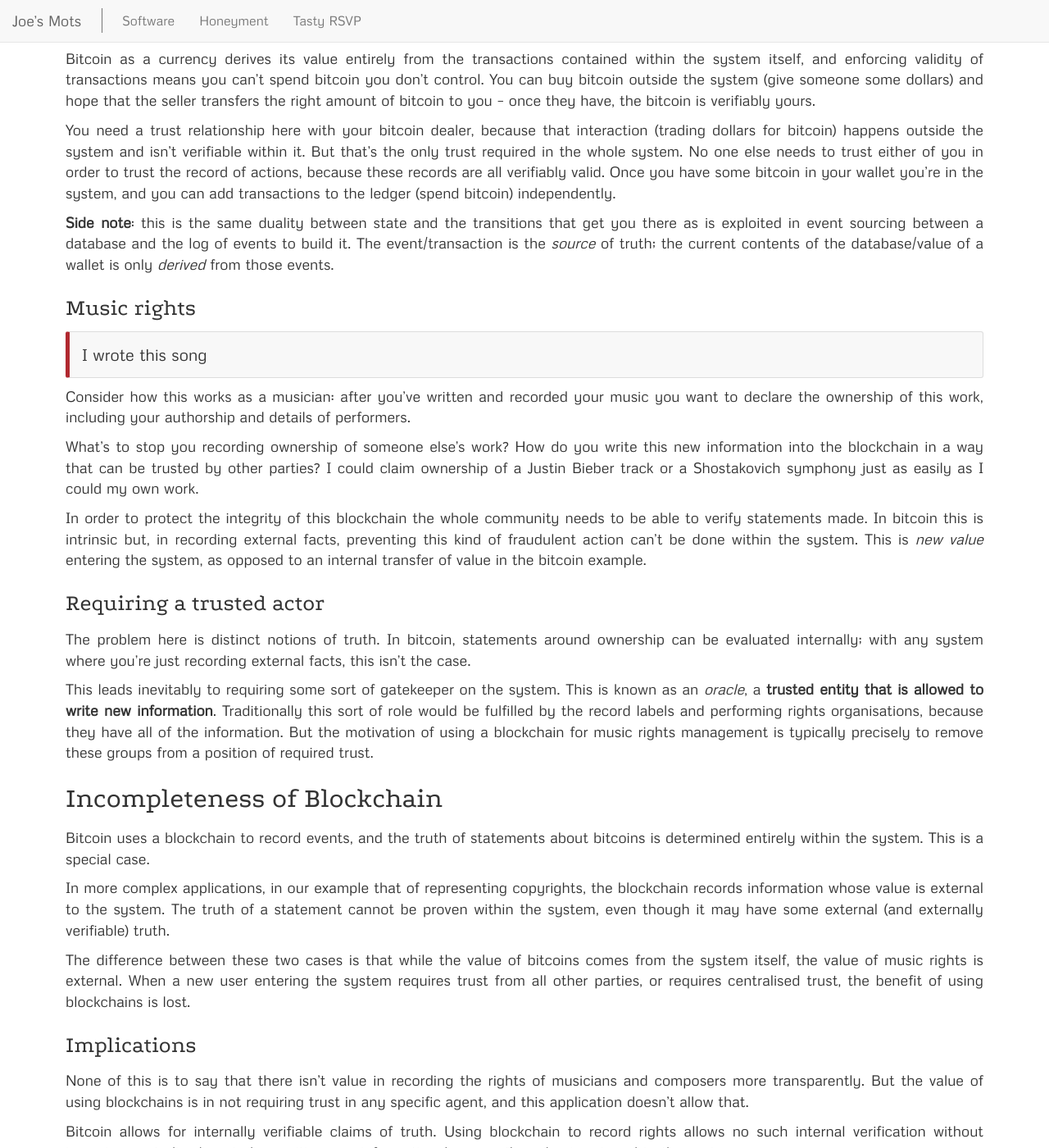
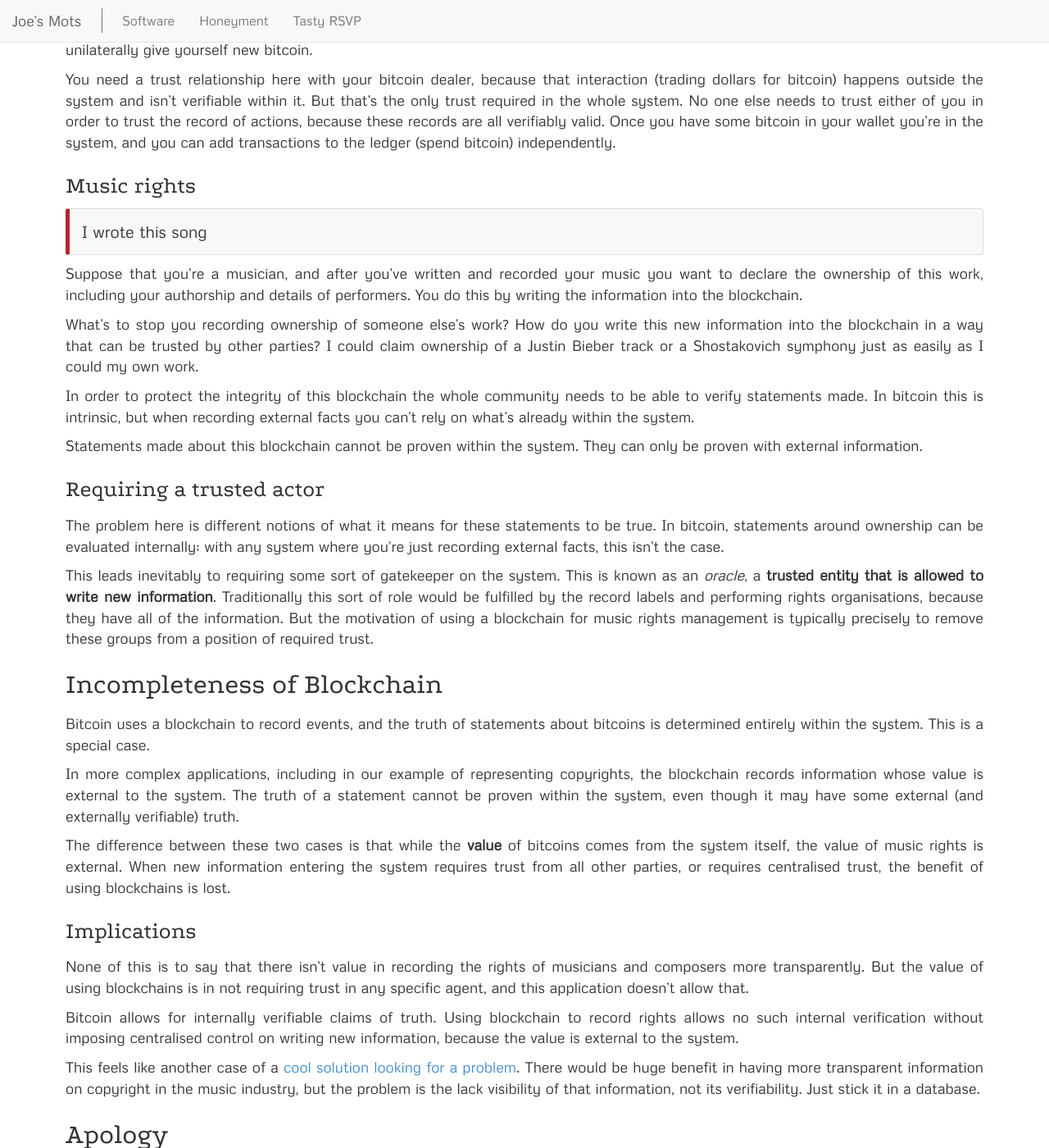
Before and after one commit to joekearney/joekearney.github.io, a Jekyll site: the page built from _posts/software/2017-02-17-godel-blockchain-theorem.md, in a window 1280 px wide and 1400 px high, scrolled down 1303 px. Shown: the whole window at 82% size. Built offline with Jekyll 4.4.1, drawn with Linux system fonts in a browser that asks for light colours; comment, search, counter and statistics services are not loaded; some of the changed text lies outside the part shown.

Commit message:
edits to godel post

```diff
--- a/_posts/software/2017-02-17-godel-blockchain-theorem.md
+++ b/_posts/software/2017-02-17-godel-blockchain-theorem.md
@@ -21,9 +20,9 @@
 
 {% include image-float.html src='/images/kurt-godel.jpg' txt_alt='Kurt Gödel, owner of zero BTC' caption='Kurt Gödel' id='kurt-godel-portrait' side='right' href="https://en.wikipedia.org/wiki/Kurt_G%C3%B6del" %}
 
-One of my favourite mathematical results is the [Gödel Incompleteness Theorem][godel-incompleteness-wiki]. It describes that in a formal language you can make statements that are true but that can't be proven true within the system itself[^1]. In order to prove these statements you need to use truths external to the system.
+One of my favourite mathematical results is the [Gödel Incompleteness Theorem][godel-incompleteness-wiki]. It describes that in a formal system of logic, you can make statements that are true but that can't be proven true within the system itself[^1]. In order to prove these statements you need to use truths external to the system.
 
-A blockchain is a data structure that became known as the foundation of bitcoin, and has uses in other contexts. With apologies to Prof Gödel, there's a tenuous analogy that I'd like to draw between verifying statements in formal languages and validating statements made about a blockchain.
+A blockchain is a data structure that became known as the foundation of bitcoin, and has uses in other contexts. With apologies to Prof Gödel, there's a tenuous analogy that I'd like to draw between verifying statements in these formal languages and validating statements made about a blockchain.
 
 > I argue that for applications of a blockchain in which the verification of statements requires external facts, blockchain doesn't solve your problem.
 
@@ -47,25 +46,25 @@
 
 > I have X bitcoins
 
-Bitcoin as a currency derives its value entirely from the transactions contained within the system itself, and enforcing validity of transactions means you can't spend bitcoin you don't control. You can buy bitcoin outside the system (give someone some dollars) and hope that the seller transfers the right amount of bitcoin to you -- once they have, the bitcoin is verifiably yours.
+Bitcoin as a currency derives its value entirely from the transactions contained within the system itself, and enforcing validity of transactions means you can't spend bitcoin you don't control. You can buy bitcoin outside the system (give someone some dollars) and hope that the seller transfers the right amount of bitcoin to you -- once they have, the bitcoin is verifiably yours. But you can't unilaterally give yourself new bitcoin.
 
 You need a trust relationship here with your bitcoin dealer, because that interaction (trading dollars for bitcoin) happens outside the system and isn't verifiable within it. But that's the only trust required in the whole system. No one else needs to trust either of you in order to trust the record of actions, because these records are all verifiably valid. Once you have some bitcoin in your wallet you're in the system, and you can add transactions to the ledger (spend bitcoin) independently.
-
-**Side note**: this is the same duality between state and the transitions that get you there as is exploited in event sourcing between a database and the log of events to build it. The event/transaction is the _source_ of truth; the current contents of the database/value of a wallet is only _derived_ from those events.
 
 ### Music rights
 
 > I wrote this song
 
-Consider how this works as a musician: after you've written and recorded your music you want to declare the ownership of this work, including your authorship and details of performers.
+Suppose that you're a musician, and after you've written and recorded your music you want to declare the ownership of this work, including your authorship and details of performers. You do this by writing the information into the blockchain.
 
 What's to stop you recording ownership of someone else's work? How do you write this new information into the blockchain in a way that can be trusted by other parties? I could claim ownership of a Justin Bieber track or a Shostakovich symphony just as easily as I could my own work.
 
-In order to protect the integrity of this blockchain the whole community needs to be able to verify statements made. In bitcoin this is intrinsic but, in recording external facts, preventing this kind of fraudulent action can't be done within the system. This is _new value_ entering the system, as opposed to an internal transfer of value in the bitcoin example.
+In order to protect the integrity of this blockchain the whole community needs to be able to verify statements made. In bitcoin this is intrinsic, but when recording external facts you can't rely on what's already within the system.
+
+Statements made about this blockchain cannot be proven within the system. They can only be proven with external information.
 
 ### Requiring a trusted actor
 
-The problem here is distinct notions of truth. In bitcoin, statements around ownership can be evaluated internally; with any system where you're just recording external facts, this isn't the case.
+The problem here is different notions of what it means for these statements to be true. In bitcoin, statements around ownership can be evaluated internally; with any system where you're just recording external facts, this isn't the case.
 
 This leads inevitably to requiring some sort of gatekeeper on the system. This is known as an _oracle_, a **trusted entity that is allowed to write new information**. Traditionally this sort of role would be fulfilled by the record labels and performing rights organisations, because they have all of the information. But the motivation of using a blockchain for music rights management is typically precisely to remove these groups from a position of required trust.
 
@@ -73,9 +72,9 @@
 
 Bitcoin uses a blockchain to record events, and the truth of statements about bitcoins is determined entirely within the system. This is a special case.
 
-In more complex applications, in our example that of representing copyrights, the blockchain records information whose value is external to the system. The truth of a statement cannot be proven within the system, even though it may have some external (and externally verifiable) truth.
+In more complex applications, including in our example of representing copyrights, the blockchain records information whose value is external to the system. The truth of a statement cannot be proven within the system, even though it may have some external (and externally verifiable) truth.
 
-The difference between these two cases is that while the value of bitcoins comes from the system itself, the value of music rights is external. When a new user entering the system requires trust from all other parties, or requires centralised trust, the benefit of using blockchains is lost.
+The difference between these two cases is that while the **value** of bitcoins comes from the system itself, the value of music rights is external. When new information entering the system requires trust from all other parties, or requires centralised trust, the benefit of using blockchains is lost.
 
 ### Implications
 
```
Also changed, not shown: other parts of _posts/software/2017-02-17-godel-blockchain-theorem.md (+1 -2 lines).
